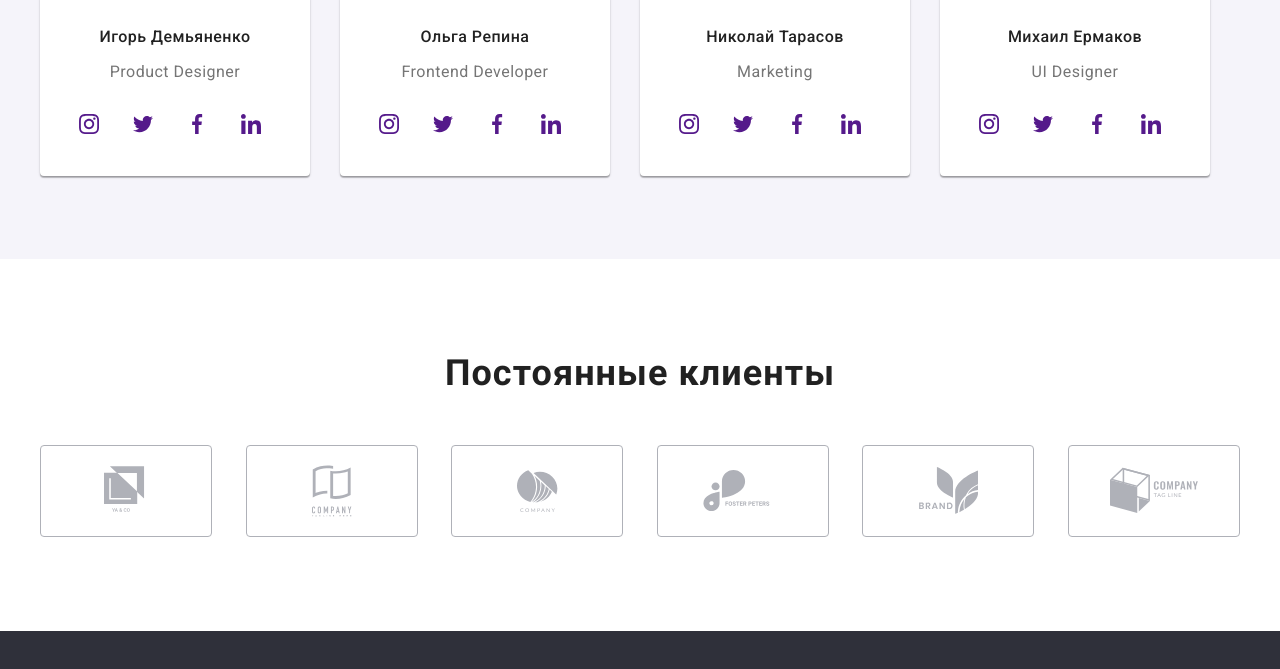
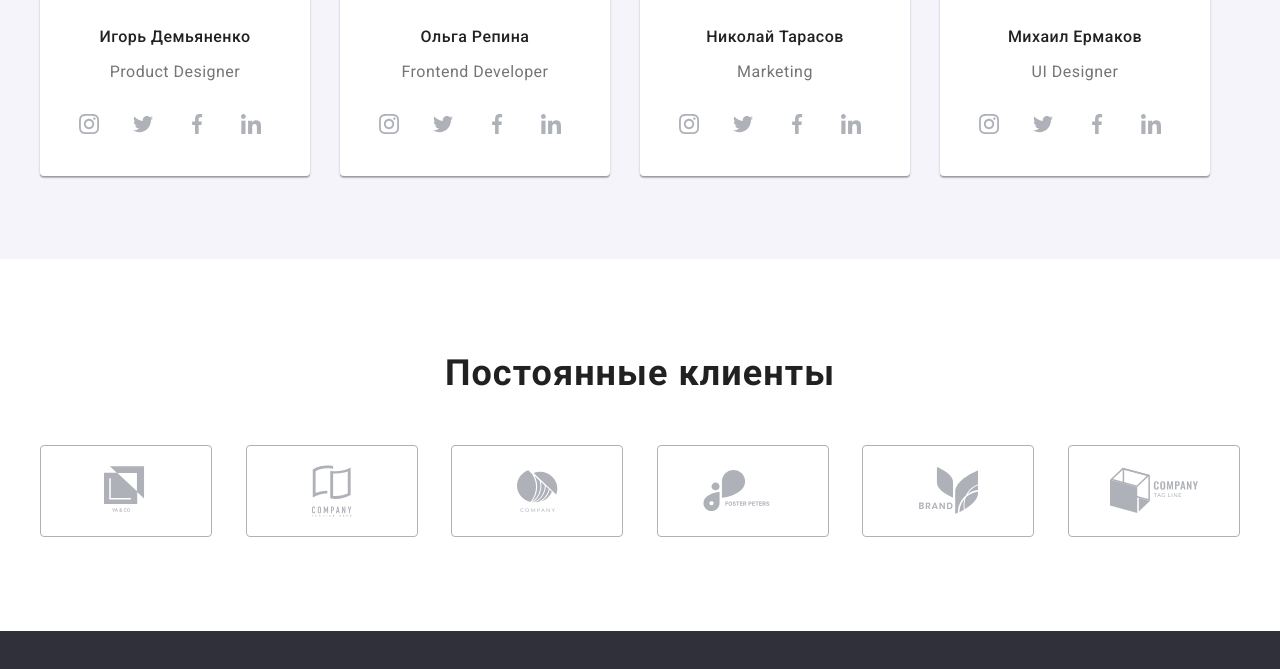
Before and after one commit to OLEG0706/goit-markup-hw-04-, a plain HTML site: page index.html in a window 1280 px wide. Shown: the part 2048-2717 px from the top of the page. Drawn offline with nearby package versions, Linux system fonts and the light colour scheme.

Commit message:
исправил ошибки

```diff
--- a/css/style.css
+++ b/css/style.css
@@ -420,13 +420,14 @@ ul{
     height: 44px;
     border-radius: 50%;
     margin-right: 10px;
+    color: var(--icon-color);
     }
 
 
     .social-list-link:hover,
     .social-list-link:focus{
          background-color: var(--accent-color);
-         color:var(--tertiary-text-color);
+         color: var(--tertiary-text-color);
     }
 
 
@@ -449,7 +450,7 @@ ul{
   .social-list-icon {
     width: 20px;
     height: 20px;
-        fill:currentColor
+    fill: currentColor;
 }
 
     .clients{
```
